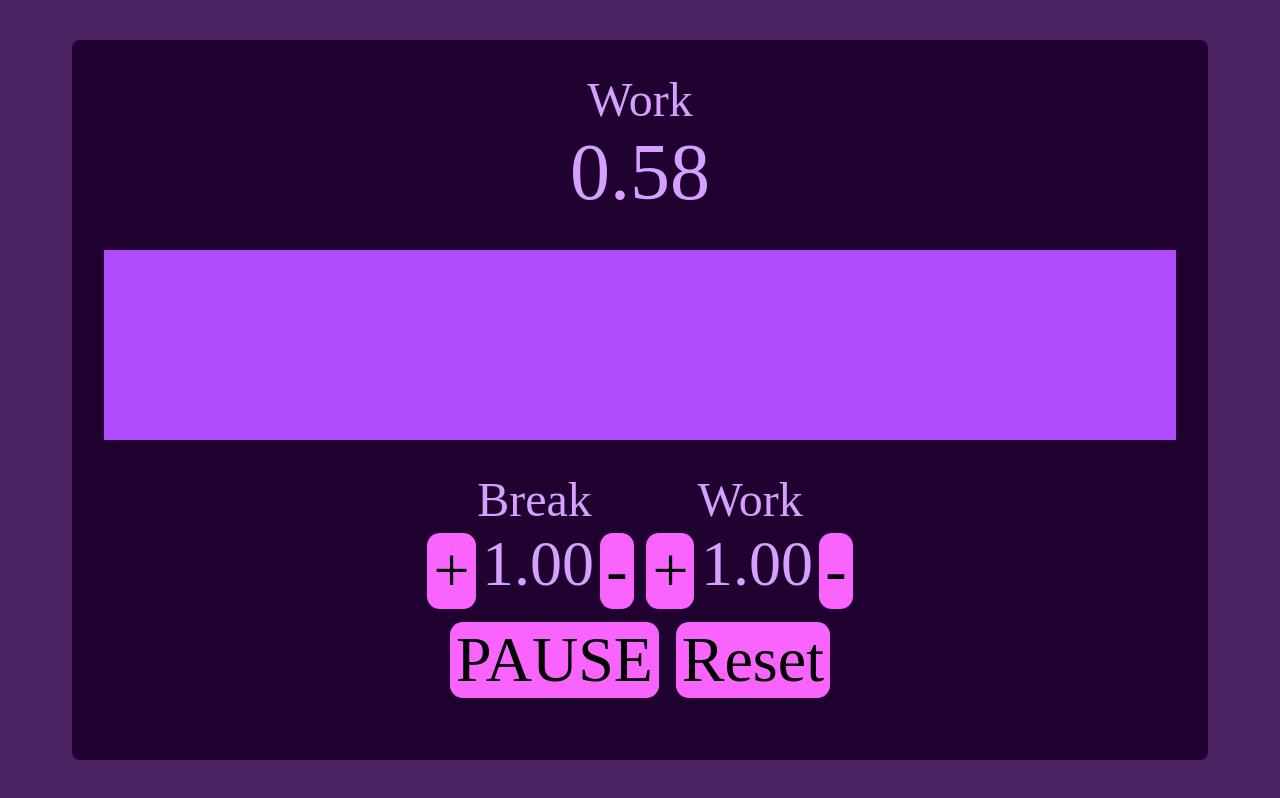
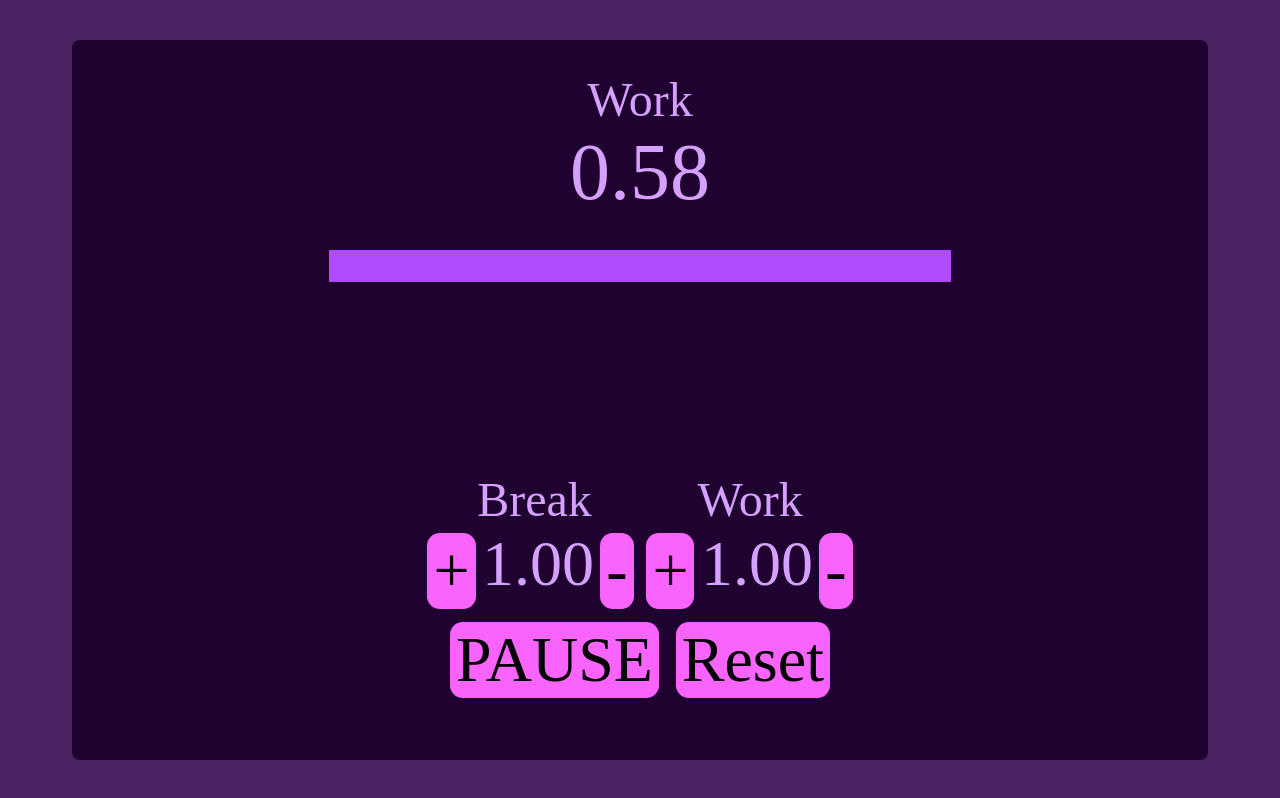
Before and after one commit to haridasnykiel/FCC_PomodoroClock, a website: page index.html in a window 1280 px wide. Both pictures are taken after a click on the button "GO". Drawn offline with nearby package versions, Linux system fonts and the light colour scheme.

Commit message:
Added some animation to the progress bar

```diff
--- a/clockLogic.js
+++ b/clockLogic.js
@@ -13,6 +13,8 @@ $(document).ready(function(){
   $('#reset').click(function(){
     $('#timerTitle').html('Lets Do Some Work');
     $('#timer').html('25.00');
+    $("#progress_bar").animate({width: "100%"});
+    clearInterval(countDownTimer);
   });
 
   $('#go').click(function() {
@@ -23,8 +25,10 @@ $(document).ready(function(){
       }
       countDownTimer = setInterval(function(){
         var timeleft = calculateCount($('#timer').html());
-        //var percentageDecrease = timeleft /
-        $("#progress_bar").animate({height: "100%"});
+        var floatTimeLeft = parseFloat(timeleft);
+        var totalTime = parseFloat($('#work').html());
+        var percentageDecrease = floatTimeLeft/totalTime*100;
+        $("#progress_bar").animate({width: String(percentageDecrease) + "%"});
         if(timeleft <= 0) {
           clearInterval(countDownTimer);
           setTimerAndTitle();
@@ -33,7 +37,6 @@ $(document).ready(function(){
       },1000);
     } else {
       clearInterval(countDownTimer);
-      //$('#timer').html($('#work').html());
     }
     RunTimer('#go');
   });
--- a/index.html
+++ b/index.html
@@ -5,6 +5,7 @@
     <title>Pomodoro Clock</title>
     <script src="./bower_components/jquery/dist/jquery.min.js"></script>
     <script src="./clockLogic.js"></script>
+    <script src="./animation.js"></script>
     <link rel="stylesheet" href="./styles.css">
   </head>
   <body>
```
Also changed, not shown: animation.js (added, +17 -0 lines).
